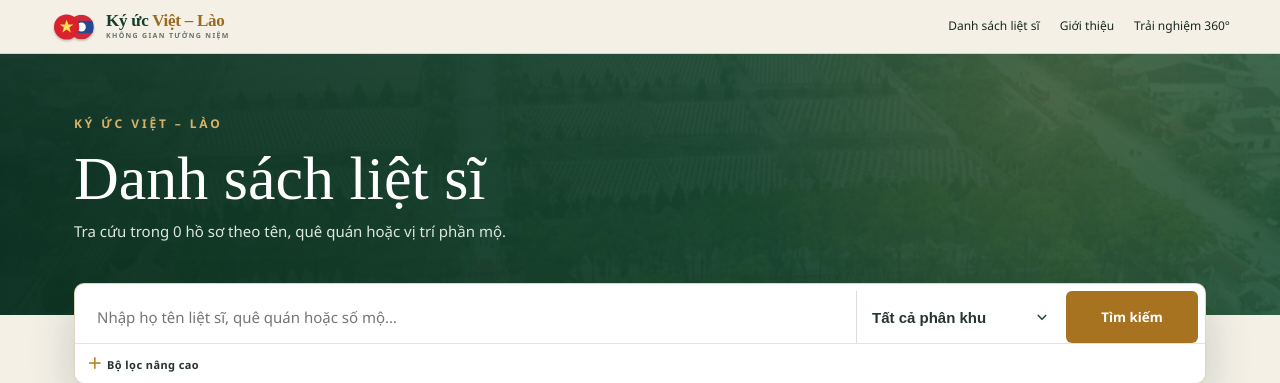
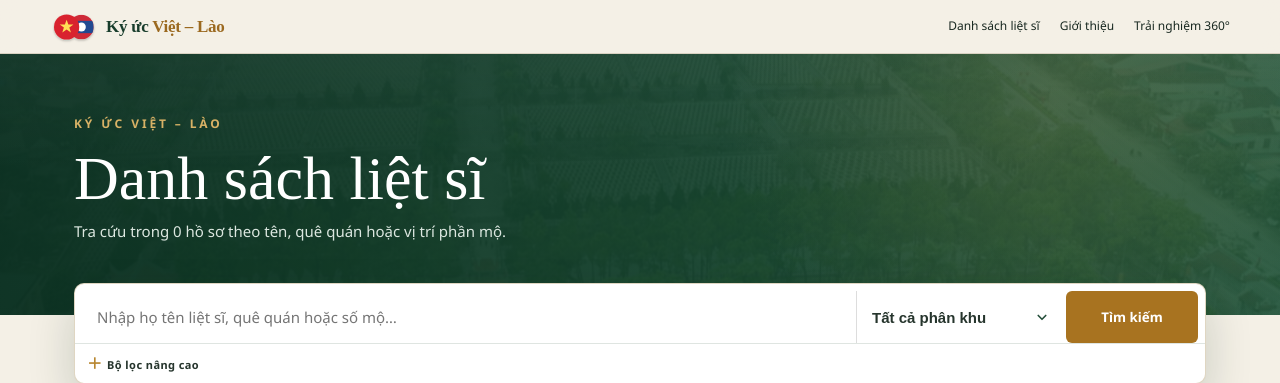
Before and after one commit to 1nguyenhuuhieu/lietsivietlao, a Django app: page /danh-sach-liet-si/ in a window 1280 px wide. Shown: the top 383 px of the page. Run offline with Django 5.2, Linux system fonts and the light colour scheme; data that the repository does not hold is empty; some web fonts are replaced.

Commit message:
style: simplify topbar brand lockup

```diff
--- a/static/layout.css
+++ b/static/layout.css
@@ -1001,6 +1001,3 @@
 .site-header .brand-copy{display:flex;min-width:0;flex-direction:column;gap:2px;line-height:1}
 .site-header .brand-copy strong{color:#173c2b;font:700 17px/1.05 "Noto Serif VN",serif;letter-spacing:-.015em;white-space:nowrap}
 .site-header .brand-copy strong em{color:#9b691f;font-style:normal;font-weight:700}
-.site-header .brand-copy small{color:#66756d;font:700 7px/1.2 "Noto Sans VN",sans-serif;letter-spacing:.19em;white-space:nowrap}
-@media(max-width:760px){.site-header .brand-copy{gap:1px}.site-header .brand-copy strong{font-size:15px}.site-header .brand-copy small{font-size:6px;letter-spacing:.14em}}
-@media(max-width:370px){.site-header .brand-copy strong{font-size:14px}.site-header .brand-copy small{display:none}}
--- a/templates/memorial/base.html
+++ b/templates/memorial/base.html
@@ -25,10 +25,10 @@
   {% block structured_data %}{% endblock %}
   <link rel="stylesheet" href="{% static 'app.css' %}?v=3">
   <link rel="stylesheet" href="{% static 'seo.css' %}?v=1">
-  <link rel="stylesheet" href="{% static 'layout.css' %}?v=74">
+  <link rel="stylesheet" href="{% static 'layout.css' %}?v=75">
   {% block extra_css %}{% endblock %}
 </head><body class="{% block body_class %}{% endblock %}">
-<header class="site-header"><div class="site-header__inner"><a class="brand" href="/"><img class="brand-mark" src="{% static 'brand/ky-uc-viet-lao-mark.svg' %}?v=2" alt=""><span class="brand-copy"><strong>Ký ức <em>Việt – Lào</em></strong><small>KHÔNG GIAN TƯỞNG NIỆM</small></span></a>
+<header class="site-header"><div class="site-header__inner"><a class="brand" href="/"><img class="brand-mark" src="{% static 'brand/ky-uc-viet-lao-mark.svg' %}?v=2" alt=""><span class="brand-copy"><strong>Ký ức <em>Việt – Lào</em></strong></span></a>
 <nav><a href="/danh-sach-liet-si/">Danh sách liệt sĩ</a><a href="/#cau-chuyen-home">Giới thiệu</a><a href="/trai-nghiem-360/">Trải nghiệm 360°</a></nav></div></header>
 <main>{% block content %}{% endblock %}</main>
 <footer><p><strong>Sản phẩm cộng đồng do <a href="https://8tech.vn/" rel="noopener">8Tech</a> xây dựng và cung cấp hoàn toàn miễn phí.</strong></p></footer>
```
